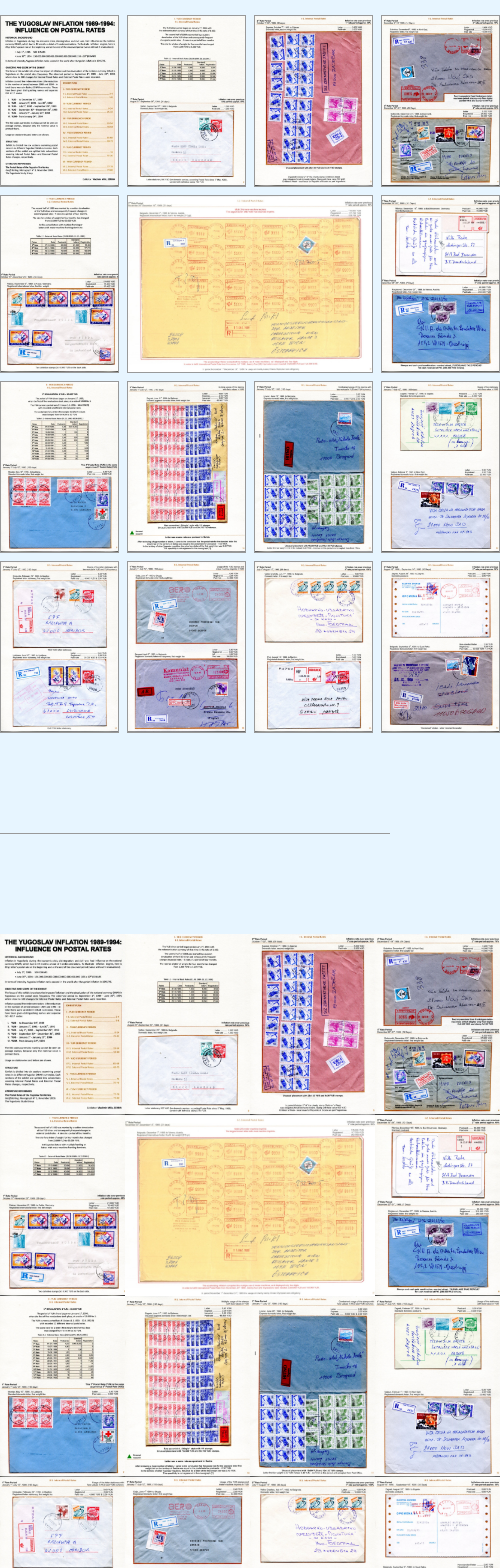
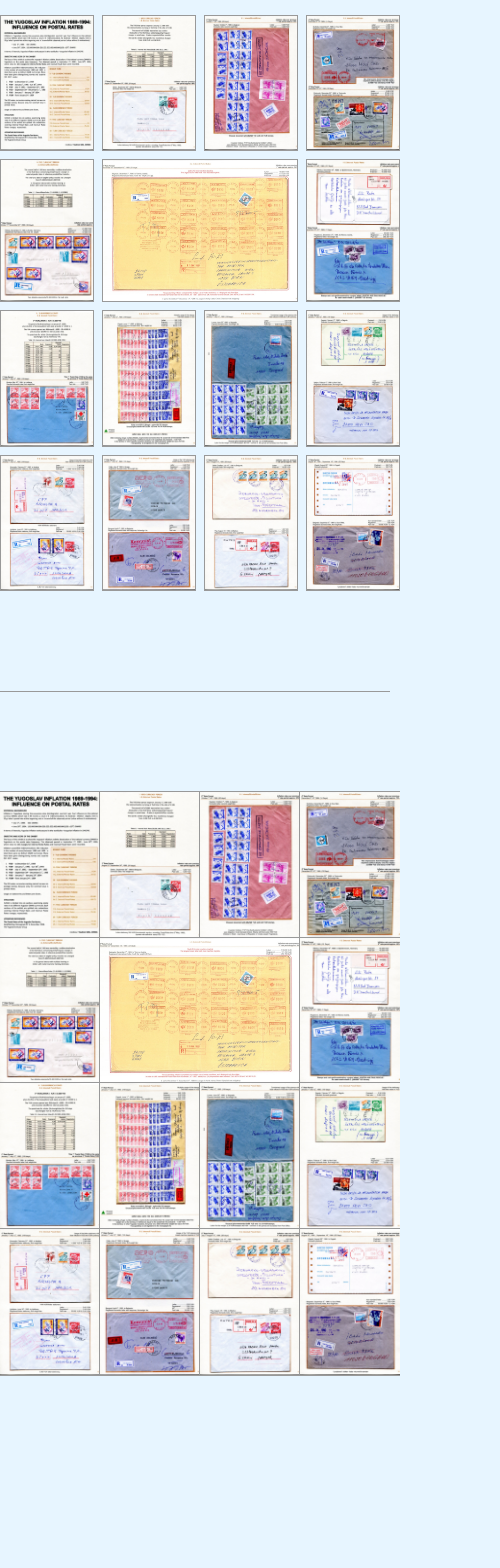
Before and after one commit to nemanjamalesija/milicrs-demo, a Vue app: page / in a window 390 px wide. Shown: the top 1568 px of the page, 500 px wide, since content can reach past the window. After the commit the page ends 1475 px from the top, so only its background shows below. Built offline with nearby package versions, Linux system fonts and the light colour scheme.

Commit message:
Add responsive

```diff
--- a/src/assets/main.css
+++ b/src/assets/main.css
@@ -16,3 +16,32 @@ html {
 body {
   background-color: #e7f5ff;
 }
+
+.gallery-wrapper {
+  display: grid;
+  width: 500px;
+  grid-template-columns: repeat(4, 1fr);
+  margin: 0 auto;
+  gap: 0.5rem;
+  margin-top: 15px;
+}
+
+.gallery__item {
+  border: 1px solid #999;
+}
+
+.gallery__item--6 {
+  grid-column: span 2;
+}
+
+.gallery__item img {
+  width: 100%;
+  height: 100%;
+  object-fit: cover;
+}
+
+@media only screen and (max-width: 1000px) {
+  .gallery-wrapper {
+    width: 400px;
+  }
+}
--- a/src/components/BordersSmall.vue
+++ b/src/components/BordersSmall.vue
@@ -64,28 +64,3 @@ import image15 from '../images/15.jpg'
     </figure>
   </div>
 </template>
-
-<style scoped>
-.gallery-wrapper {
-  display: grid;
-  width: 500px;
-  grid-template-columns: repeat(4, 1fr);
-  margin: 0 auto;
-  gap: 0.5rem;
-  margin-top: 15px;
-}
-
-.gallery__item {
-  border: 1px solid #999;
-}
-
-.gallery__item--6 {
-  grid-column: span 2;
-}
-
-.gallery__item img {
-  width: 100%;
-  height: 100%;
-  object-fit: cover;
-}
-</style>
--- a/src/components/NoBorder.vue
+++ b/src/components/NoBorder.vue
@@ -75,20 +75,12 @@ section {
 }
 
 .gallery-wrapper {
-  display: grid;
-  width: 500px;
-  grid-template-columns: repeat(4, 1fr);
-  margin: 0 auto;
   margin-top: 100px;
+  gap: 0;
 }
 
-.gallery__item--6 {
-  grid-column: span 2;
-}
-
-.gallery__item img {
-  width: 100%;
-  height: 100%;
-  object-fit: cover;
+.gallery__item {
+  border: none;
+  outline: 1px solid #999;
 }
 </style>
```
